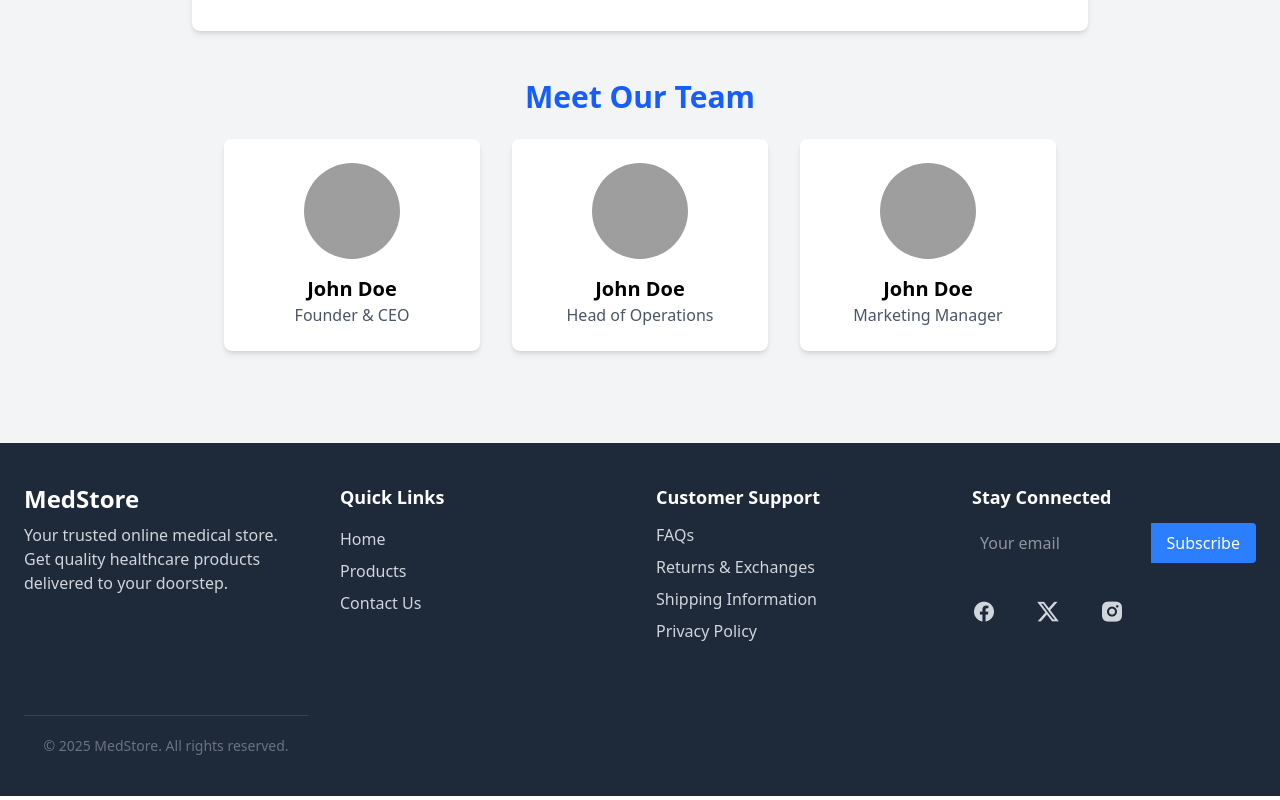
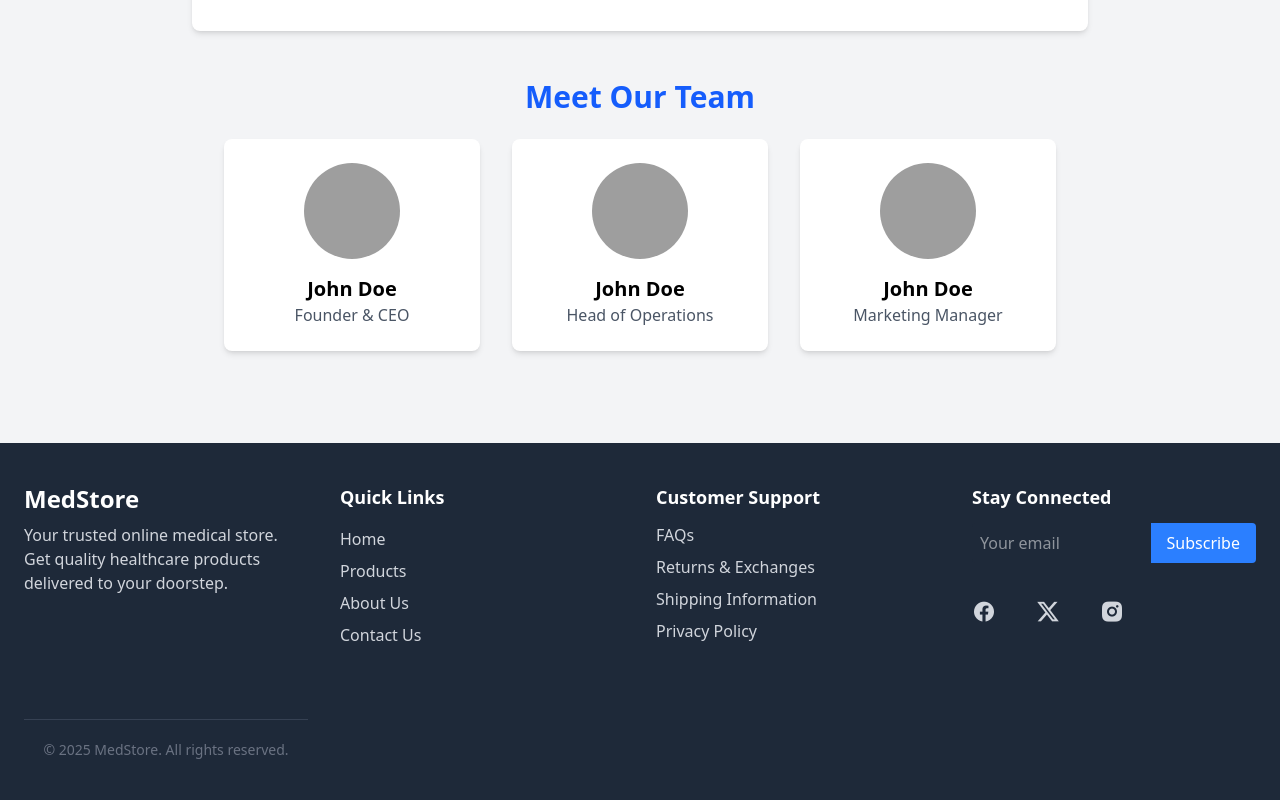
Before and after one commit to Syed-Adnan85/Medical-Ecommerce-Website, a React (Vite) app: page /about in a window 1280 px wide. Shown: the part 425-1225 px from the top of the page. Built offline with nearby package versions, Linux system fonts and the light colour scheme; grey boxes are pictures that could not be loaded.

Commit message:
linked About Us in Footer

```diff
--- a/src/Components/AboutUs.jsx
+++ b/src/Components/AboutUs.jsx
@@ -1,6 +1,7 @@
 import React from "react";
 
 const AboutUs = () => {
+    scrollTo(0,0);
   return (
     <div className="bg-gray-100 min-h-screen flex flex-col items-center py-12 px-6">
       <h1 className="text-4xl font-bold text-blue-600 mb-6">About Us</h1>
--- a/src/Components/Footer.jsx
+++ b/src/Components/Footer.jsx
@@ -16,6 +16,7 @@ const Footer = () => {
 <ul className='space-y-2'>
   <li><NavLink to="/" className='hover:text-blue-400'> Home</NavLink> </li>
   <li><NavLink to="/products" className='hover:text-blue-400'> Products</NavLink> </li>
+  <li><NavLink to="/about" className='hover:text-blue-400'> About Us</NavLink> </li>
   <li><NavLink to="/contact" className='hover:text-blue-400'> Contact Us</NavLink> </li>
 </ul>
 </div>
```
